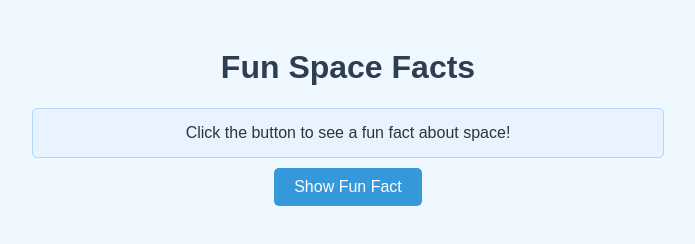
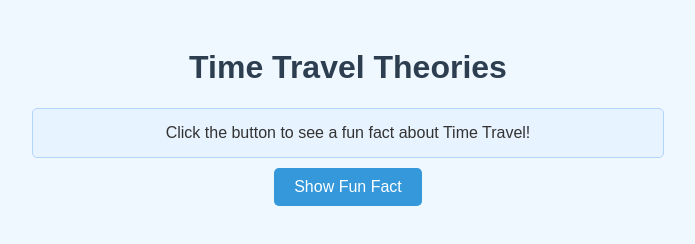
Before and after one commit to Thewa-AlienHub/Time-Travel-fun-facts, a plain HTML site: page index.html in a window 1280 px wide. Shown: the whole page, without its empty margins (292-987 px from the left). Drawn offline with Linux system fonts and the light colour scheme.

Commit message:
Update index.html

```diff
--- a/index.html
+++ b/index.html
@@ -3,13 +3,13 @@
 <head>
     <meta charset="UTF-8">
     <meta name="viewport" content="width=device-width, initial-scale=1.0">
-    <title>Fun Space Facts</title>
+    <title>Time Travel Theories</title>
     <link rel="stylesheet" href="style.css">
 </head>
 <body>
-    <h1>Fun Space Facts</h1>
+    <h1>Time Travel Theories</h1>
     <div id="fact-container" class="fact">
-        Click the button to see a fun fact about space!
+        Click the button to see a fun fact about Time Travel!
     </div>
     <button onclick="showRandomFact()">Show Fun Fact</button>
     <script src="script.js"></script>
```
